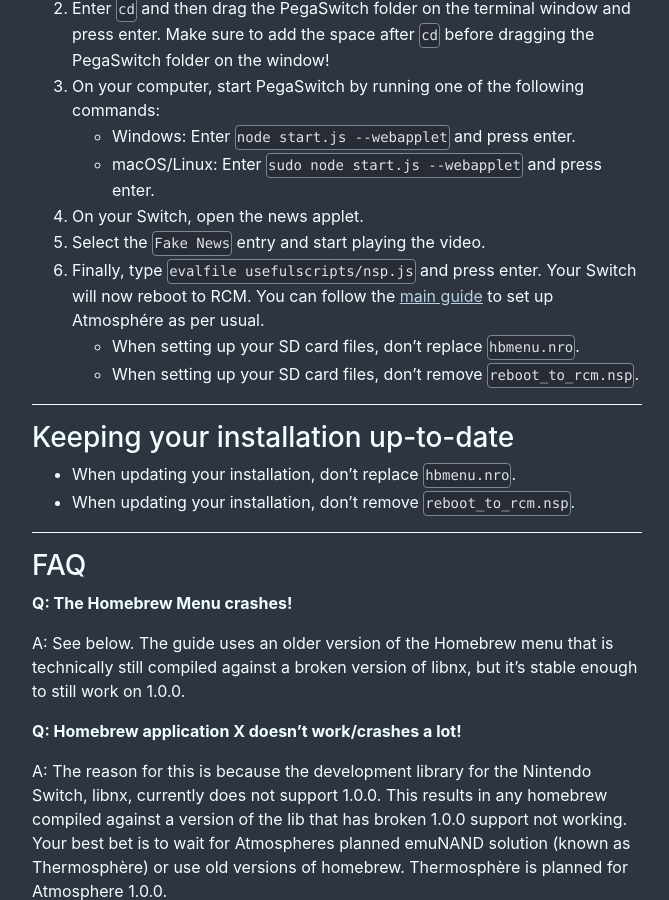
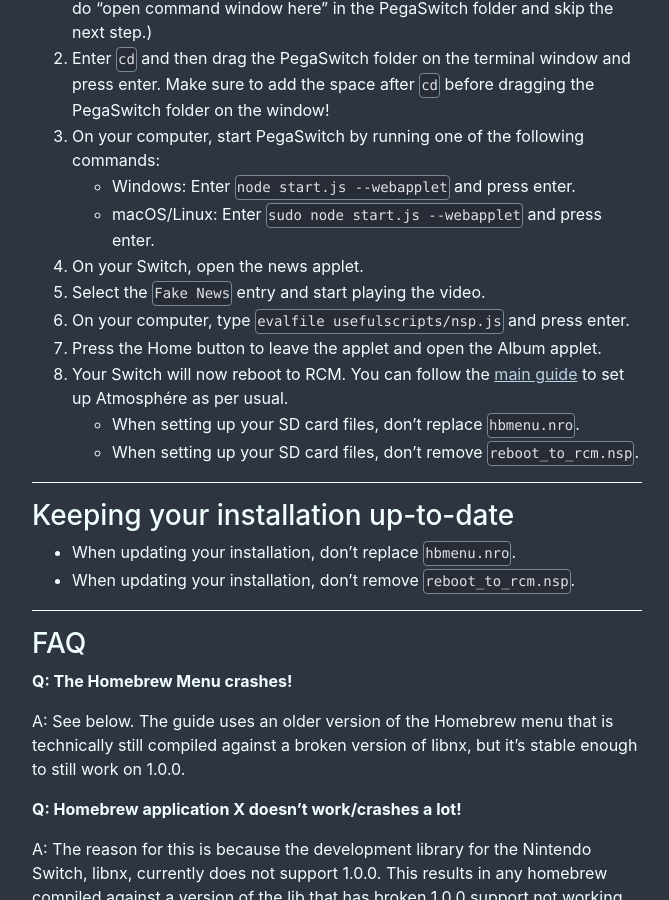
Before and after one commit to noirscape/SwitchGuideOLD, a Jekyll site: the page built from 1-0-0.md, in a window 1280 px wide and 900 px high, scrolled down 3064 px. Shown: the whole window, without its empty margins (303-972 px from the left). Built offline with Jekyll 4.4.1, drawn with Linux system fonts in a browser that asks for light colours; some of the changed text lies outside the part shown.

Commit message:
This changes the 1.0.0 instructions to be functional.
- Added git since npm complains if you don't have it installed
- Modified reboot_to_rcm steps since it's not directly launched from Fake News.

```diff
--- a/1-0-0.md
+++ b/1-0-0.md
@@ -15,6 +15,7 @@
 - The latest version of [PegaSwitch](https://github.com/reswitched/PegaSwitch){: .a-table target="_blank"}.
 - The latest version of [reboot_to_rcm.nsp](https://github.com/pixel-stuck/reboot_to_rcm/releases/latest){: .a-table target="_blank"}
 - [nsp.js](assets/nsp.js){: .a-table target="_blank"} (Press CTRL-S or Apple Key-S to save this file.)
+- The latest version of [git](https://git-scm.com/). Make sure that when installing you select to add git to the PATH (the default option should be good).
 
 ---
 
@@ -89,7 +90,9 @@
   - macOS/Linux: Enter `sudo node start.js --webapplet` and press enter.
 4. On your Switch, open the news applet.
 5. Select the `Fake News` entry and start playing the video.
-6. Finally, type `evalfile usefulscripts/nsp.js` and press enter. Your Switch will now reboot to RCM. You can follow the [main guide](index.html){: .a-table target="_blank"} to set up Atmosphére as per usual.
+6. On your computer, type `evalfile usefulscripts/nsp.js` and press enter.
+7. Press the Home button to leave the applet and open the Album applet.
+8. Your Switch will now reboot to RCM. You can follow the [main guide](index.html){: .a-table target="_blank"} to set up Atmosphére as per usual.
   - When setting up your SD card files, don't replace `hbmenu.nro`.
   - When setting up your SD card files, don't remove `reboot_to_rcm.nsp`.
 
```
